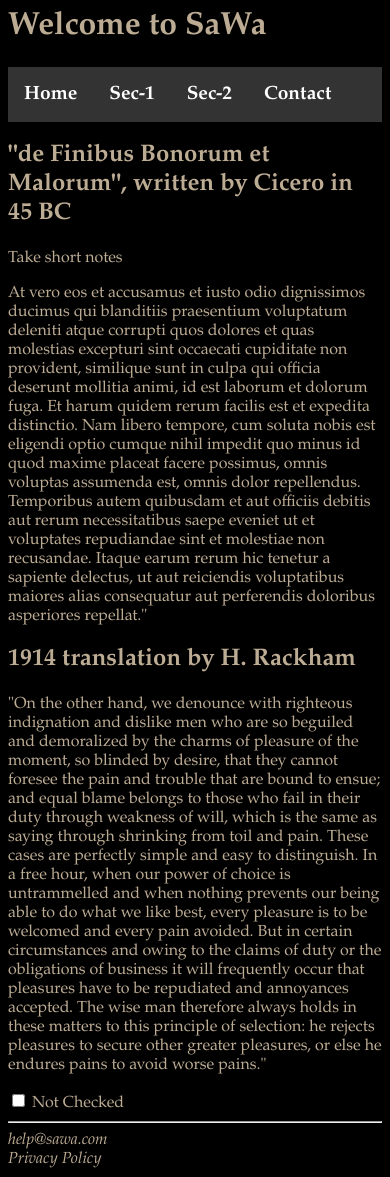
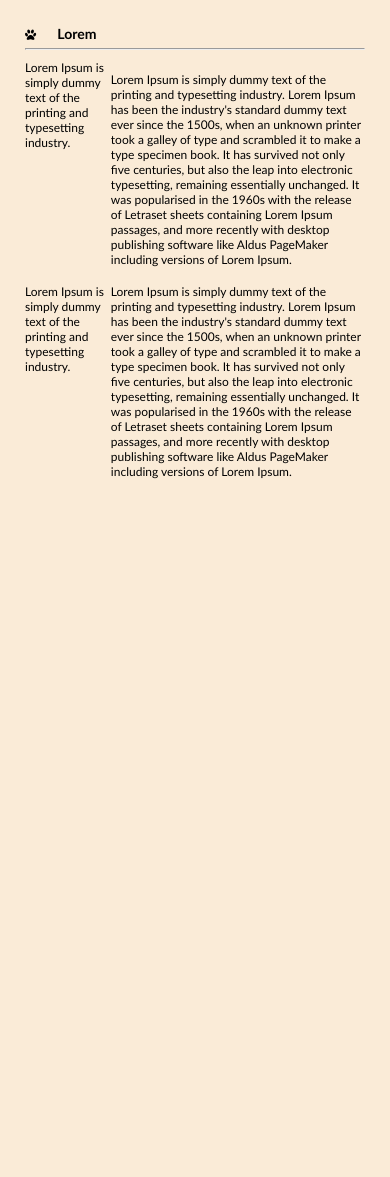
Before and after one commit to sachinwakle/resume, a plain HTML site: page index.html in a window 390 px wide. After the commit the page ends 844 px from the top, so only its background shows below. Drawn offline with Linux system fonts and the light colour scheme.

Commit message:
responsive section

```diff
--- a/appone.js
+++ /dev/null
@@ -1,8 +0,0 @@
-window.myname;
-
-(function(){
-    window.myname = {
-        name: "sachin",
-        location: "pune",
-        contact: 9800002211};}
-        )();
--- a/apptwo.js
+++ /dev/null
@@ -1,3 +0,0 @@
-(function() {
-    console.log(window.myname);
-})();
--- /dev/null
+++ b/basic.css
@@ -0,0 +1,52 @@
+html, body {
+    height: 100%;
+    margin: 0;
+}
+
+body {
+    background-color: antiquewhite;
+    margin: 25px;
+    height: 80%;
+    font: 62.5% "Gill Sans", "Gill Sans MT", Calibri, "Trebuchet MS", sans-serif;
+}
+
+.container > div {
+    font-weight: bold;
+    font-size: x-large;
+    color: antiquewhite;
+    display: flex;
+    justify-content: center;
+    align-items: center;
+}
+
+.container > div:nth-child(even) {
+    background-color: goldenrod;
+}
+
+.container > div:nth-child(odd) {
+    background-color: mediumspringgreen;
+}
+
+.container > div:nth-of-type(1) {
+    background-color: darkblue;
+}
+
+.container > div:nth-of-type(2) {
+    background-color: crimson
+}
+
+.container > div:nth-of-type(3) {
+    background-color:cornflowerblue;
+}
+
+.container > div:nth-of-type(4) {
+    background-color: green;
+}
+
+.container > div:nth-of-type(5) {
+    background-color: teal;
+}
+
+.container > div:nth-of-type(6) {
+    background-color: lightslategray;
+}
--- /dev/null
+++ b/index.css
@@ -0,0 +1,69 @@
+.container {
+    height: 100%;
+    display: grid;
+    grid-template-columns: [menu-start foot-start] 1fr [content-start main-start menu-end] 5fr [main-end content-end foot-end];
+    grid-template-rows: [menu-start] 50px [content-start] auto [content-end menu-end] 50px;
+    grid-gap: 3px;
+}
+
+.header {
+    grid-column: main;
+}
+
+.menu {
+    grid-area: menu;
+}
+
+.content {
+    grid-area: content;
+}
+
+.footer {
+    grid-column: foot;
+}
+
+
+/* ############### */
+
+
+.section-container {
+    display: grid;
+    grid-template-columns: repeat(4,1fr);
+    grid-template-rows: auto;
+    grid-gap: 1%;
+}
+
+.section-container > .section-header {
+    grid-column: 1 / -1;
+}
+
+.section-container > .section-header-separator {
+    grid-column: 1 / -1;
+}
+
+.section-container > .left-column {
+    grid-column: 1 / span 1;
+}
+
+.section-container > .right-column {
+    grid-column: 2 / -1;
+}
+
+div.section-container {
+    font-size: 1.2em;
+}
+
+/* h1 {font-size:2em}  displayed at 24px */
+/* h2 {font-size:1.5em}  displayed at 18px */
+/* h3 {font-size:1.25em}  displayed at 15px */
+/* h4 {font-size:1em}  displayed at 12px */
+
+/* p {
+    font-size: 1em;
+} */
+
+.section-header > :nth-child(-n+2) {
+    display: inline-block;
+    margin: 0;
+    margin-right: 1.5em;
+}
--- a/index.html
+++ b/index.html
@@ -1,102 +1,48 @@
-<! DOCTYPE html>
-    <html>
+<!DOCTYPE html>
+<html lang="en">
+    <head>
+        <title>CSS Grid</title>
+        <meta charset="UTF-8">
+        <link rel="stylesheet" href="basic.css">
+        <link rel="stylesheet" href="index.css">
+        <link rel="stylesheet" href="https://cdnjs.cloudflare.com/ajax/libs/font-awesome/4.7.0/css/font-awesome.min.css">
+    </head>
+    <body>
+        <!-- <div class="container">
+            <div>1</div>
+            <div>2</div>
+            <div>3</div>
+            <div>4</div>
+            <div>5</div>
+            <div>6</div>
+            <div>11</div>
+            <div>21</div>
+            <div>31</div>
+            <div>41</div>
+            <div>51</div>
+            <div>61</div>
+        </div> -->
 
-    <head>
-        <meta charset="utf-8">
-        <title>SaWa</title>
 
-        <link rel="stylesheet" href="style.css">
+        <!-- <div class="container">
+            <div class="header">HEADER</div>
+            <div class="menu">MENU</div>
+            <div class="content">CONTENT</div>
+            <div class="footer">FOOTER</div>
+        </div> -->
 
-        <script type="text/javascript" src="appone.js"></script>
-        <script type="text/javascript" src="apptwo.js"></script>
+        <!-- ################ -->
 
-        <script>
-            "use strict";
-
-            var setRGB = function () {
-                var r = Math.round(Math.random() * 255);
-                var g = Math.round(Math.random() * 255);
-                var b = Math.round(Math.random() * 255);
-                var a = Math.random().toPrecision(1);
-                sawaBody.style.color = "rgba(" + r + "," + g + "," + b + ",1)";
-            };
-
-            const changeBackgroundColor = function () {
-                const sawaBody = document.getElementById('sawaBody');
-                setInterval(setRGB, 1000);
-            }
-            window.onload = changeBackgroundColor;
-
-        </script>
-
-    </head>
-
-    <body id="sawaBody" style="background-color: black; font-family: Book Antiqua, Palatino, serif;">
-
-        <header>
-            <h1 id="home">Welcome to SaWa</h1>
-            <ul>
-                <li><a href="#home">Home</a></li>
-                <li><a href="#sec1">Sec-1</a></li>
-                <li><a href="#sec2">Sec-2</a></li>
-                <li><a href="#contact">Contact</a></li>
-            </ul>
-        </header>
-
-        <main>
-
-            <article>
-
-                <section id="sec1">
-                    <h2>"de Finibus Bonorum et Malorum", written by Cicero in 45 BC</h2>
-                    <aside>Take short notes</aside>
-                    <p>At vero eos et accusamus et iusto odio dignissimos ducimus qui blanditiis praesentium voluptatum
-                        deleniti atque corrupti quos dolores et quas molestias excepturi sint occaecati cupiditate non
-                        provident, similique sunt in culpa qui officia deserunt mollitia animi, id est laborum et
-                        dolorum fuga. Et harum quidem rerum facilis est et expedita distinctio. Nam libero tempore, cum
-                        soluta nobis est eligendi optio cumque nihil impedit quo minus id quod maxime placeat facere
-                        possimus, omnis voluptas assumenda est, omnis dolor repellendus. Temporibus autem quibusdam et
-                        aut officiis debitis aut rerum necessitatibus saepe eveniet ut et voluptates repudiandae sint et
-                        molestiae non recusandae. Itaque earum rerum hic tenetur a sapiente delectus, ut aut reiciendis
-                        voluptatibus maiores alias consequatur aut perferendis doloribus asperiores repellat."</p>
-                </section>
-
-                <section id="sec2">
-                    <h2>1914 translation by H. Rackham</h2>
-                    <p>"On the other hand, we denounce with righteous indignation and dislike men who are so beguiled
-                        and demoralized by the charms of pleasure of the moment, so blinded by desire, that they cannot
-                        foresee the pain and trouble that are bound to ensue; and equal blame belongs to those who fail
-                        in their duty through weakness of will, which is the same as saying through shrinking from toil
-                        and pain. These cases are perfectly simple and easy to distinguish. In a free hour, when our
-                        power of choice is untrammelled and when nothing prevents our being able to do what we like
-                        best, every pleasure is to be welcomed and every pain avoided. But in certain circumstances and
-                        owing to the claims of duty or the obligations of business it will frequently occur that
-                        pleasures have to be repudiated and annoyances accepted. The wise man therefore always holds in
-                        these matters to this principle of selection: he rejects pleasures to secure other greater
-                        pleasures, or else he endures pains to avoid worse pains."</p>
-                </section>
-
-            </article>
-
-            <div>
-                <label for="my-checkbox">
-                    <input id="my-checkbox" type="checkbox" />
-                    <span>
-                        <span class="not-checked">Not Checked</span>
-                        <span class="is-checked">Checked</span>
-                    </span>
-                </label>
+        <div class="section-container">
+            <div class="section-header">
+                <i class="fa fa-paw"></i>
+                <h3>Lorem</h3>
+                <hr>
             </div>
-
-        </main>
-
-        <footer id="contact">
-            <hr />
-            <em>help@sawa.com</em>
-            <br />
-            <em>Privacy Policy</em>
-        </footer>
-
+            <div class="left-column">Lorem Ipsum is simply dummy text of the printing and typesetting industry.</div>
+            <div class="right-column"><p>Lorem Ipsum is simply dummy text of the printing and typesetting industry. Lorem Ipsum has been the industry's standard dummy text ever since the 1500s, when an unknown printer took a galley of type and scrambled it to make a type specimen book. It has survived not only five centuries, but also the leap into electronic typesetting, remaining essentially unchanged. It was popularised in the 1960s with the release of Letraset sheets containing Lorem Ipsum passages, and more recently with desktop publishing software like Aldus PageMaker including versions of Lorem Ipsum.</p></div>
+            <div class="left-column">Lorem Ipsum is simply dummy text of the printing and typesetting industry.</div>
+            <div class="right-column">Lorem Ipsum is simply dummy text of the printing and typesetting industry. Lorem Ipsum has been the industry's standard dummy text ever since the 1500s, when an unknown printer took a galley of type and scrambled it to make a type specimen book. It has survived not only five centuries, but also the leap into electronic typesetting, remaining essentially unchanged. It was popularised in the 1960s with the release of Letraset sheets containing Lorem Ipsum passages, and more recently with desktop publishing software like Aldus PageMaker including versions of Lorem Ipsum.</div>
+        </div>
     </body>
-
-    </html>
+</html>
--- a/style.css
+++ /dev/null
@@ -1,45 +0,0 @@
-.is-checked {
-    display: none;
-}
-
-#my-checkbox:checked + span .is-checked {
-    display: inline;
-}
-
-#my-checkbox:checked + span .not-checked {
-    display: none;
-}
-
-html {
-    display: block;
-  }
-
-  html:focus {
-    outline: none;
-  }
-
-  ul {
-    list-style-type: none;
-    margin: 0;
-    padding: 0;
-    overflow: hidden;
-    background-color: #333333;
-  }
-
-  li {
-    float: left;
-  }
-
-  li a {
-    display: block;
-    color: white;
-    text-align: center;
-    padding: 16px;
-    text-decoration: none;
-    font-weight: bolder;
-    font-size: larger;
-  }
-
-  li a:hover {
-    background-color: black;
-  }
```
Also changed, not shown: springboot.png (added), 1 other file.
